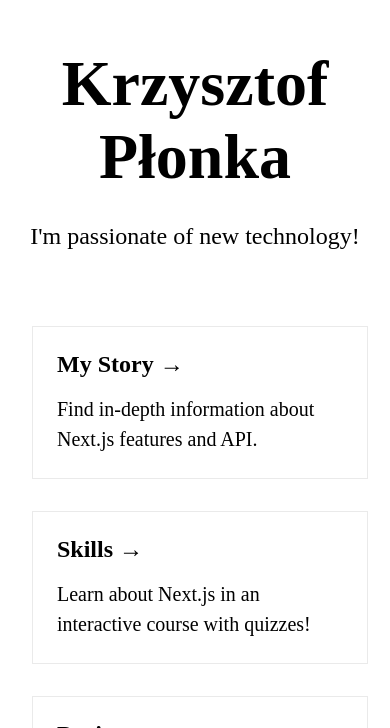
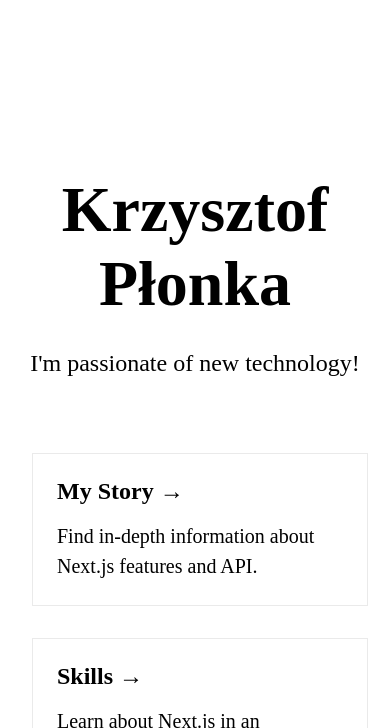
Before and after one commit to chris-plonka/next-site, a Next.js app: page / in a window 390 px wide. Shown: the part 116-844 px from the top of the page. Built offline with nearby package versions, Linux system fonts and the light colour scheme.

Commit message:
change 200vh

```diff
--- a/styles/Home.module.css
+++ b/styles/Home.module.css
@@ -125,7 +125,7 @@
   flex-direction: column;
   justify-content: center;
   align-items: center;
-  height: 170vh;
+  height: 200vh;
 }
 
 	.card {
```
